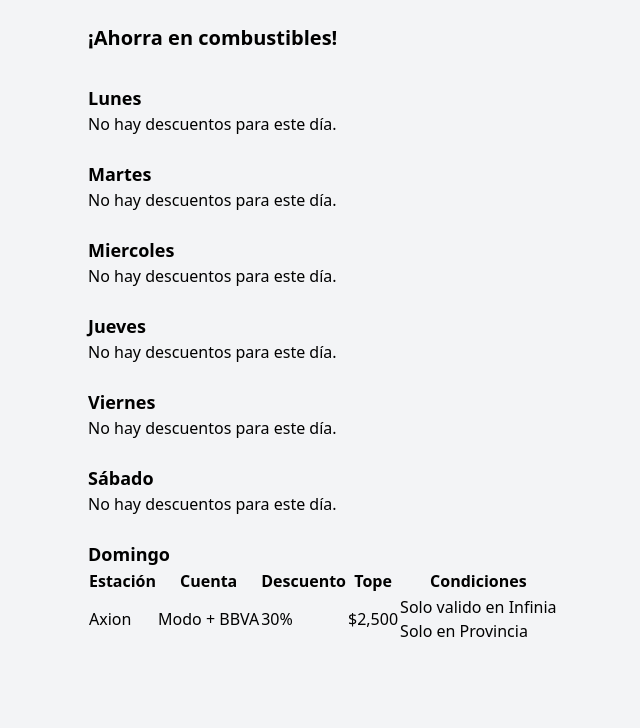
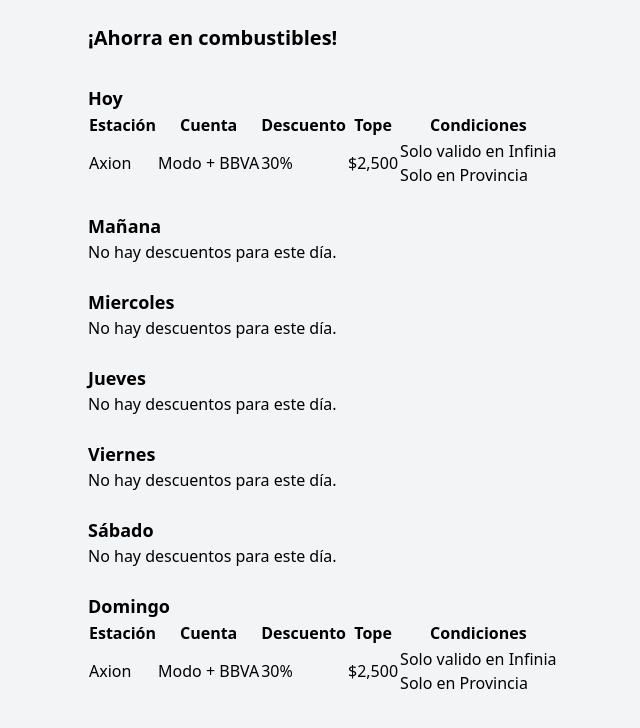
Before and after one commit to ferminrp/descuentos-en-combustibles, a SvelteKit app: page / in a window 1280 px wide. Shown: the top 728 px of the page, without its empty margins (312-952 px from the left). Built offline with nearby package versions, Linux system fonts and the light colour scheme.

Commit message:
Dias ordenados

```diff
--- a/src/data/discounts.js
+++ b/src/data/discounts.js
@@ -1,5 +1,16 @@
 const discounts = {
-    Lunes : [],
+    Lunes : [
+      {
+        estacion: 'Axion',
+        cuenta: 'Modo + BBVA',
+        descuento: '30%',
+        tope: '$2,500',
+        condiciones: [
+          'Solo valido en Infinia',
+          'Solo en Provincia'
+        ]
+      }
+    ],
     Martes : [],
     Miercoles : [],
     Jueves: [],
--- /dev/null
+++ b/src/data/orderedDiscounts.js
@@ -0,0 +1,40 @@
+import discounts from './discounts'; // Asegúrate de que tu ruta de importación sea correcta
+
+const getDayName = (date, locale) => {
+  let dayName = date.toLocaleDateString(locale, { weekday: 'long' });
+  return dayName.charAt(0).toUpperCase() + dayName.slice(1); // Asegurándonos de que la primera letra sea mayúscula
+}
+
+const getTomorrowName = (date, locale) => {
+  let tomorrow = new Date(date.getTime());
+  tomorrow.setDate(tomorrow.getDate() + 1);
+  return getDayName(tomorrow, locale);
+}
+
+// Obteniendo el nombre del día actual de la semana en español
+const dayName = getDayName(new Date(), "es-ES");
+
+// Obtén el nombre del día siguiente en español
+const tomorrowName = getTomorrowName(new Date(), "es-ES");
+
+const orderDiscounts = (discounts, dayName, tomorrowName) => {
+  const ordered = {}
+  ordered["Hoy"] = discounts[dayName];
+
+  // Comprueba si existe un descuento para "Mañana"
+  if (discounts[tomorrowName]) {
+    ordered["Mañana"] = discounts[tomorrowName];
+  }
+
+  for (let day in discounts) {
+    if (day !== dayName && day !== tomorrowName) {
+      ordered[day] = discounts[day];
+    }
+  }
+
+  return ordered;
+}
+
+const orderedDiscounts = orderDiscounts(discounts, dayName, tomorrowName);
+
+export default orderedDiscounts;
--- a/src/routes/+page.svelte
+++ b/src/routes/+page.svelte
@@ -1,5 +1,6 @@
 <script>
-  import discounts from '../data/discounts';
+  import discounts from '../data/orderedDiscounts';
+
 </script>
 
 <svelte:head>
```
